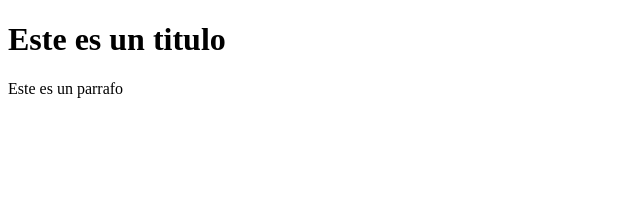
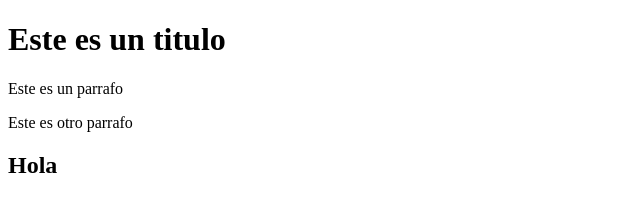
Before and after one commit to lalbricenov/pruebaUIS, a plain HTML site: page index.html in a window 1280 px wide. Shown: the whole page, without its empty margins (0-640 px from the left). Drawn offline with Linux system fonts and the light colour scheme.

Commit message:
Segundo parrafo a;adido

```diff
--- a/index.html
+++ b/index.html
@@ -9,5 +9,7 @@
 <body>
     <h1>Este es un titulo</h1>
     <p>Este es un parrafo</p>
+    <p>Este es otro parrafo</p>
+    <h2>Hola</h2>
 </body>
 </html>
```
